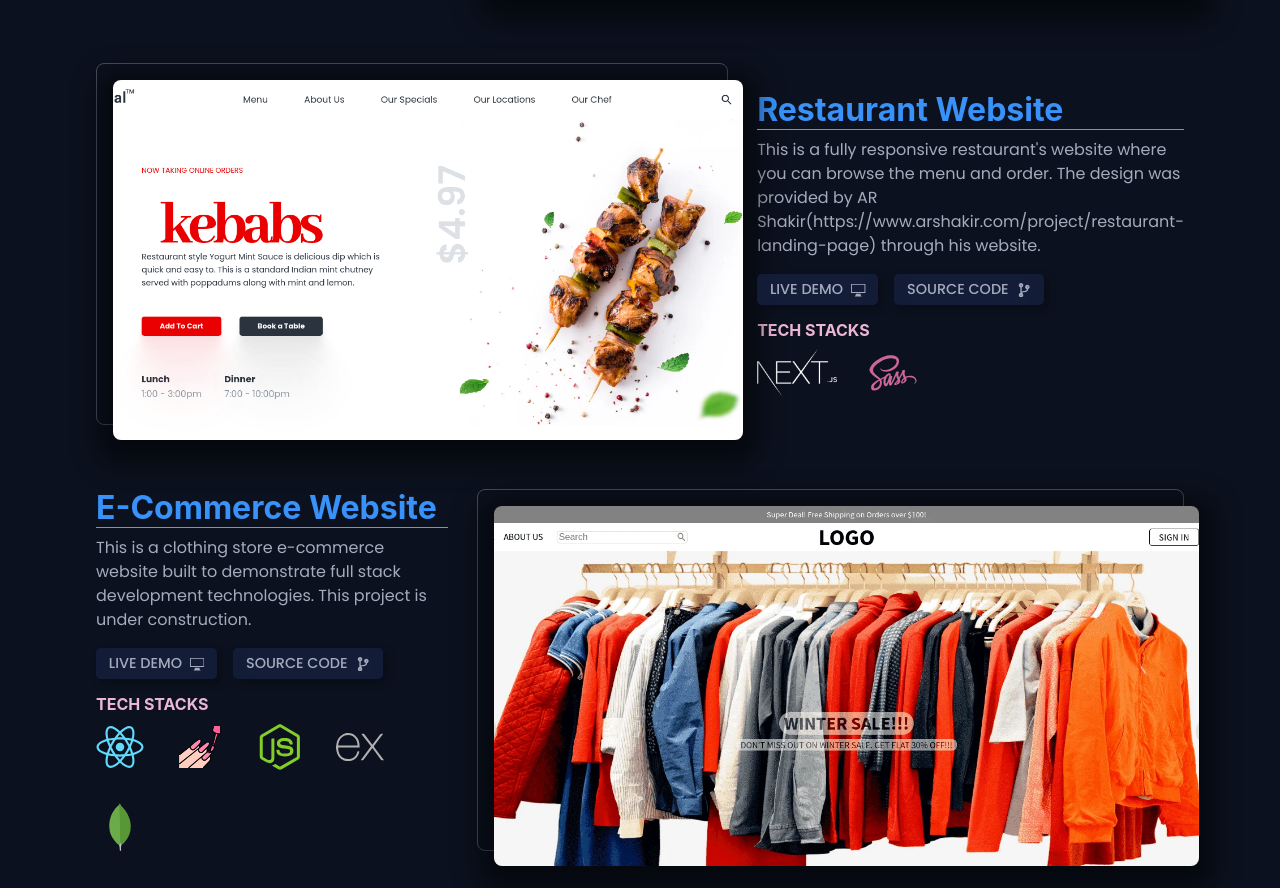
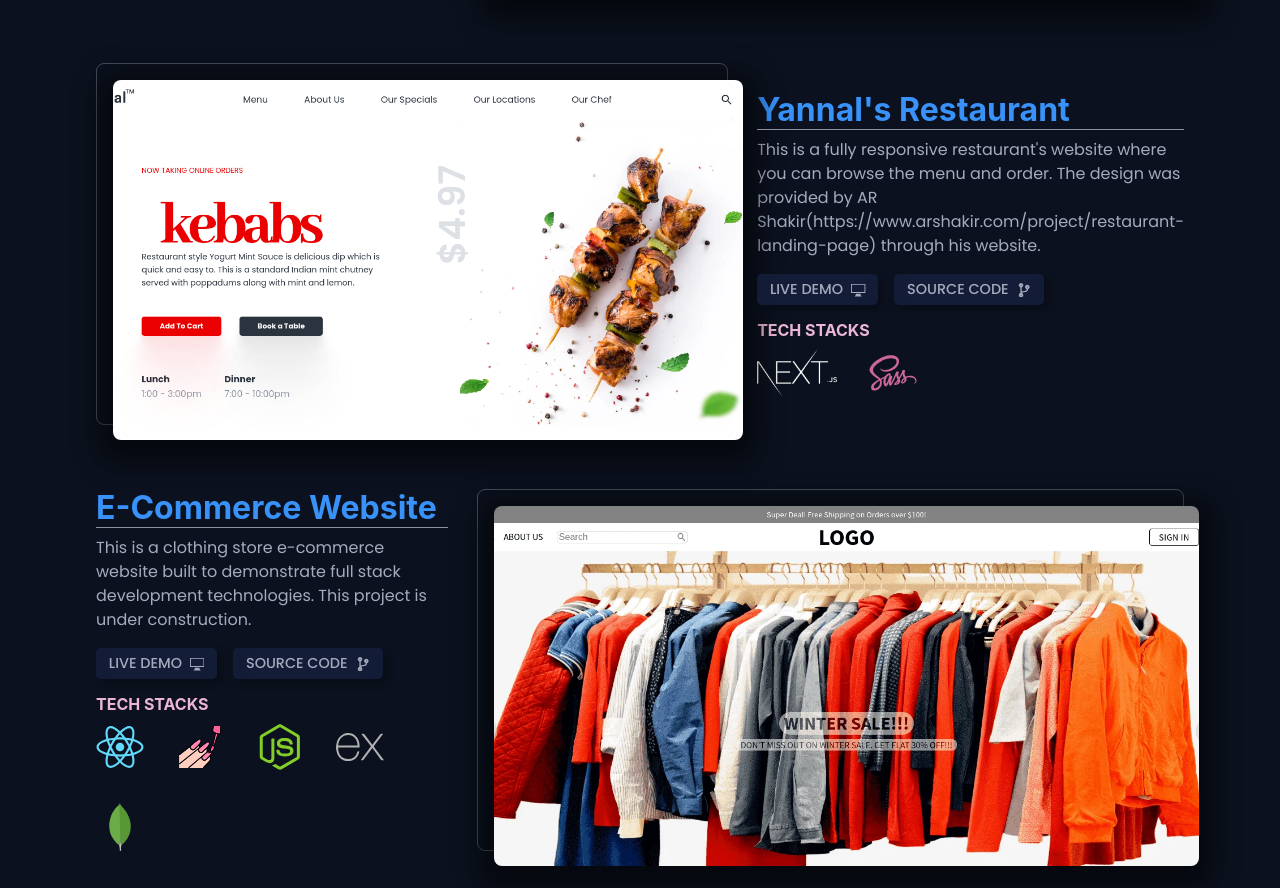
Before and after one commit to zeetaengrg/portfolio, a Next.js app: page / in a window 1280 px wide. Shown: the part 3273-4161 px from the top of the page. Built offline with nearby package versions, Linux system fonts and the light colour scheme.

Commit message:
feat(project): project url added

```diff
--- a/data/projects-data.js
+++ b/data/projects-data.js
@@ -52,7 +52,7 @@ export const projects = [
     },
     {
         id: 2,
-        titleOne: "Restaurant Website",
+        titleOne: "Yannal's Restaurant",
         titleTwo: "E-Commerce Website",
         descriptionOne:
             `This is a fully responsive restaurant's website where you can browse the menu and order. The design was provided by AR Shakir(https://www.arshakir.com/project/restaurant-landing-page) through his website.`,
@@ -60,7 +60,7 @@ export const projects = [
             "This is a clothing store e-commerce website built to demonstrate full stack development technologies. This project is under construction.",
         imageOne: "/images/restaurant.png",
         altOne: "Yannal's Restaurant",
-        demoLinkOne: "#",
+        demoLinkOne: "https://mamas-joint.vercel.app/",
         sourceLinkOne: "https://github.com/zeetaen1989/mamas-joint",
         imageTwo: "/images/clothingstore.webp",
         altTwo: "E-Commerce Website",
```
